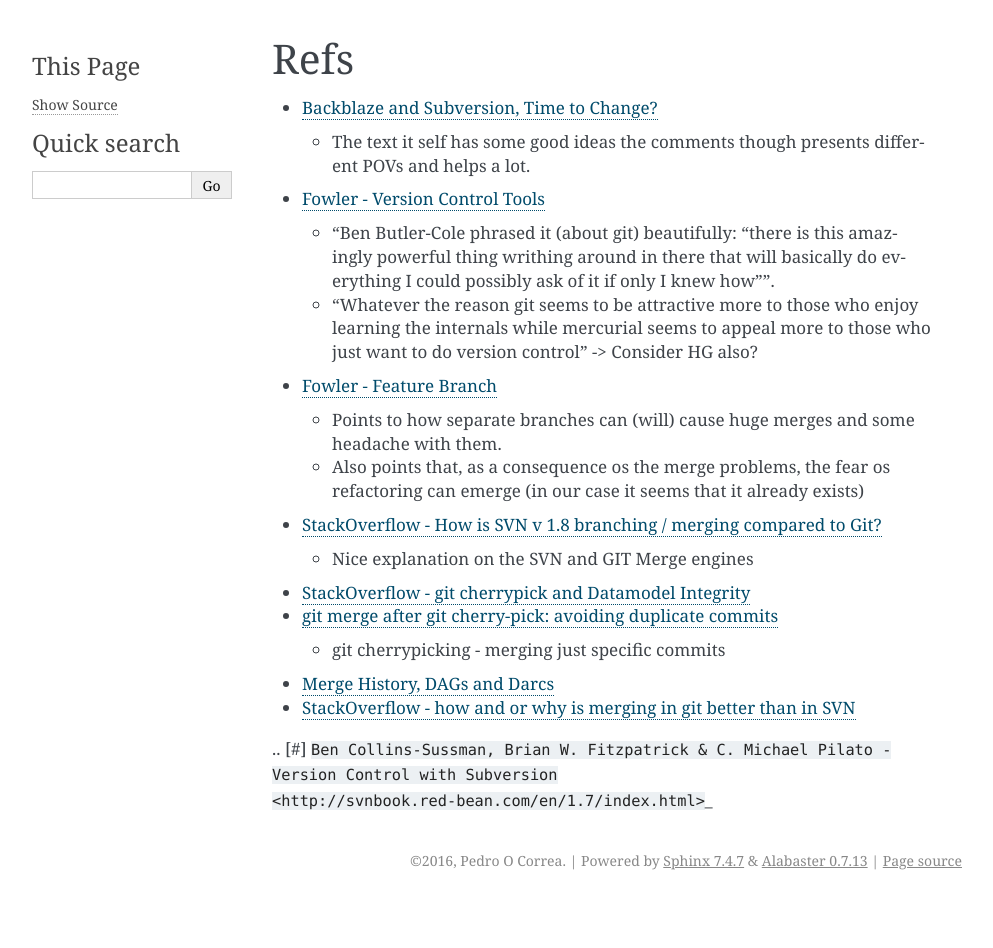
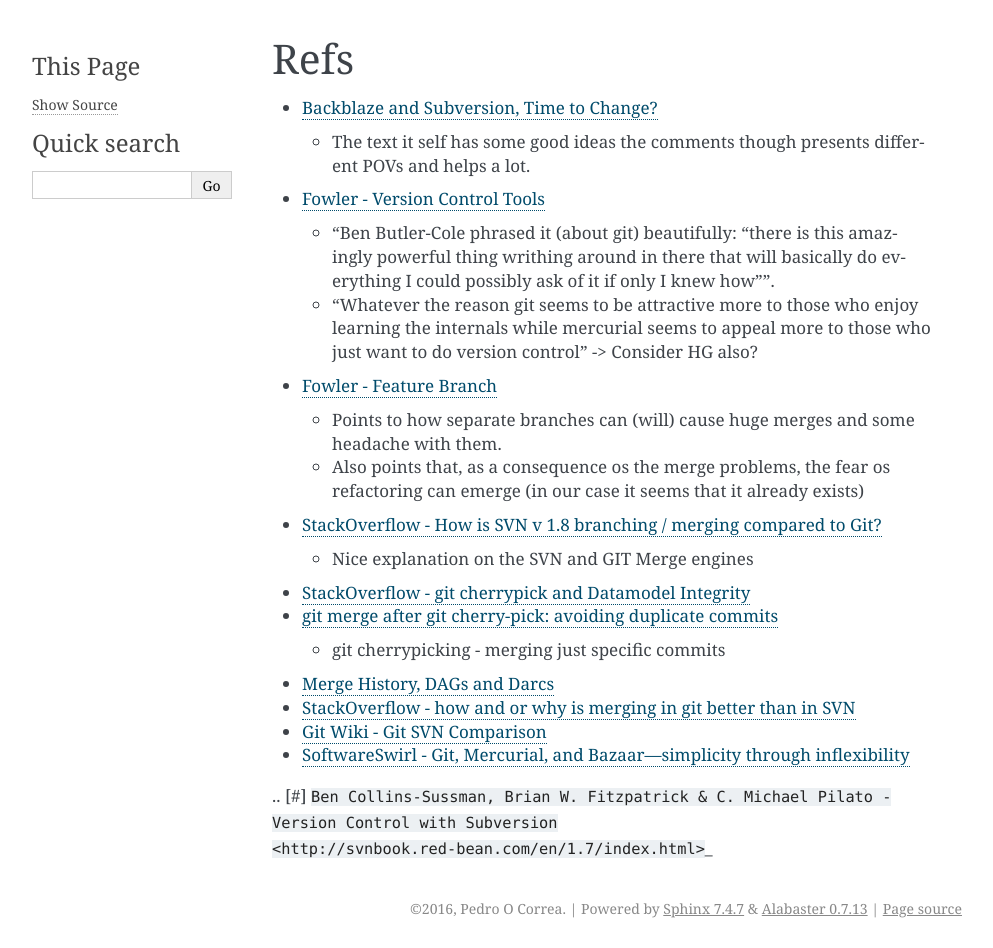
Before and after one commit to pedrostc/svn-vs-git, a Sphinx documentation site: the page built from docs/references.md, in a window 1280 px wide. Shown: the whole page, without its empty margins (148-1141 px from the left). Built offline with Sphinx 7.4.7, drawn with Linux system fonts in a browser that asks for light colours; before the commit the page ends 900 px from its top, so only the background shows below that.

Commit message:
added more articles to the reference. Added brainswarm file.

```diff
--- a/docs/references.md
+++ b/docs/references.md
@@ -23,4 +23,8 @@
 
 * [StackOverflow - how and or why is merging in git better than in SVN](http://stackoverflow.com/questions/2471606/how-and-or-why-is-merging-in-git-better-than-in-svn/2472251#2472251)
 
+* [Git Wiki - Git SVN Comparison](https://git.wiki.kernel.org/index.php/GitSvnComparison)
+
+* [SoftwareSwirl - Git, Mercurial, and Bazaar—simplicity through inflexibility](http://softwareswirl.blogspot.ca/2009/08/git-mercurial-and-bazaarsimplicity.html)
+
 .. [#] `Ben Collins-Sussman, Brian W. Fitzpatrick & C. Michael Pilato - Version Control with Subversion <http://svnbook.red-bean.com/en/1.7/index.html>`_
```
Also changed, not shown: docs/brainswarm.md (added, +15 -0 lines).
